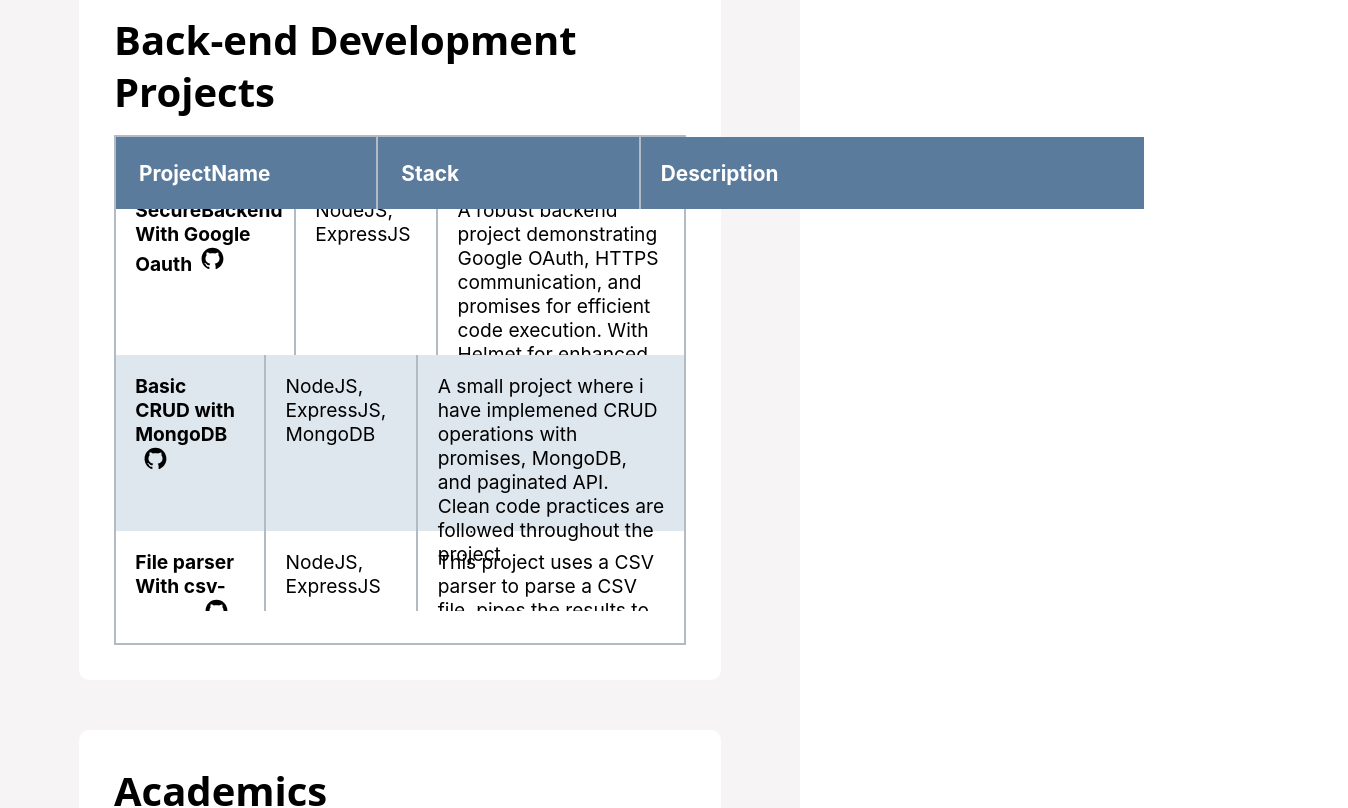
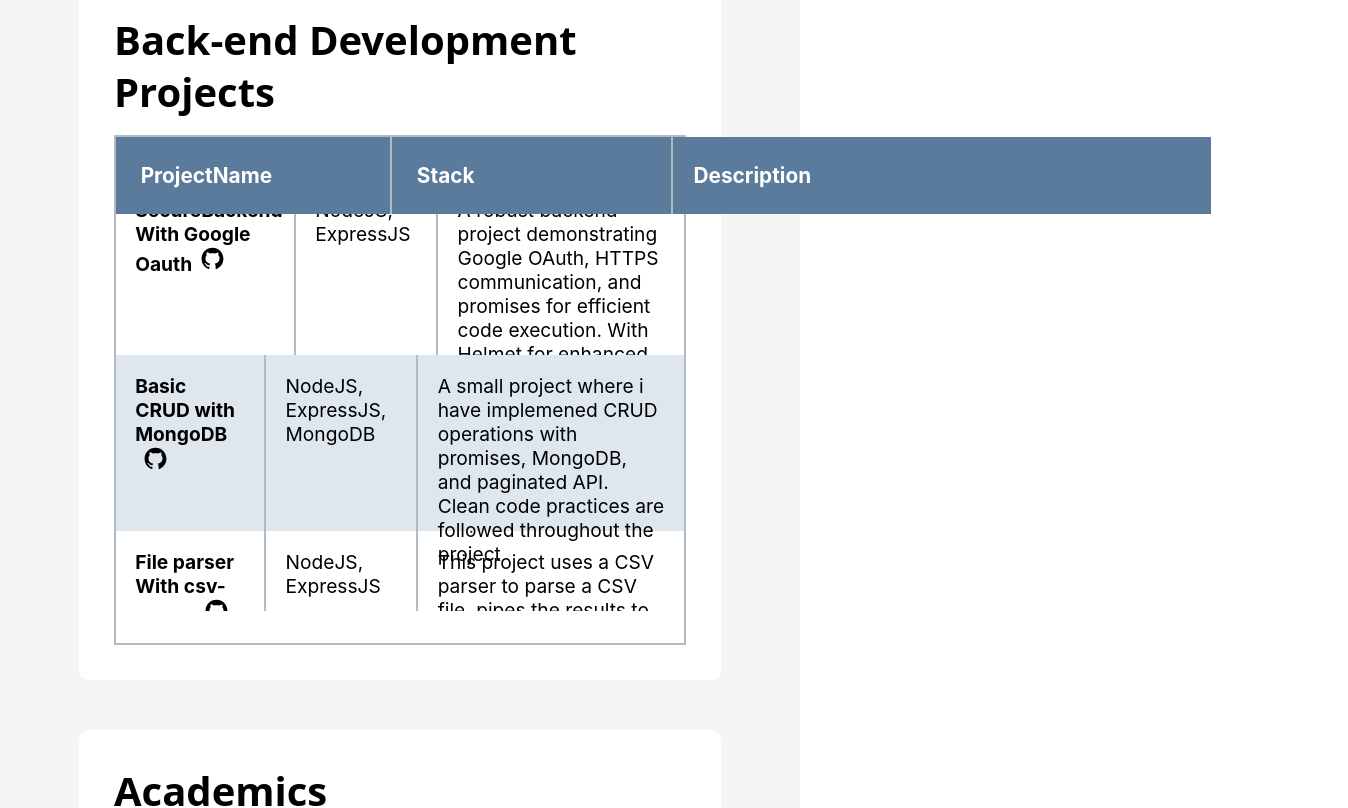
Before and after one commit to pratiklavhaleplp/html-css, a React (Create React App) app in the folder portfolio/: page / in a window 1280 px wide. Shown: the part 3060-3868 px from the top of the page, 1348 px wide, since content can reach past the window. Built offline with nearby package versions, Linux system fonts and the light colour scheme; no server answers.

Commit message:
minor css changes

```diff
--- a/portfolio/src/components/BackEndEndProject/styles.css
+++ b/portfolio/src/components/BackEndEndProject/styles.css
@@ -15,15 +15,15 @@
   flex-direction: row;
 }
 .backend-project-header {
-  width: 72rem;
+  width: 77em;
   display: flex;
   flex-direction: row;
   position: absolute;
   z-index: 10;
-  height: 4.5rem;
+  height: 4.8em;
 }
 .project-name {
-  width: 20.6%;
+  width: 12em;
   font-size: 1.3em;
   display: flex;
   font-weight: bold;
@@ -35,7 +35,7 @@
   background-color: #5b7b9c;
 }
 .stack {
-  width: 20.65%;
+  width: 12.2em;
   font-size: 1.3em;
   color: white;
   font-weight: bold;
@@ -47,7 +47,7 @@
   background-color: #5b7b9c;
 }
 .description {
-  width: 41.9%;
+  width: 24.9em;
   font-size: 1.3em;
   color: white;
   font-weight: bold;
```
